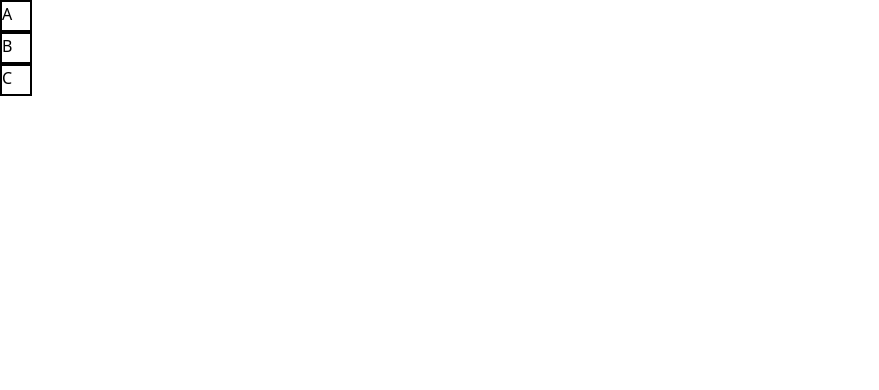
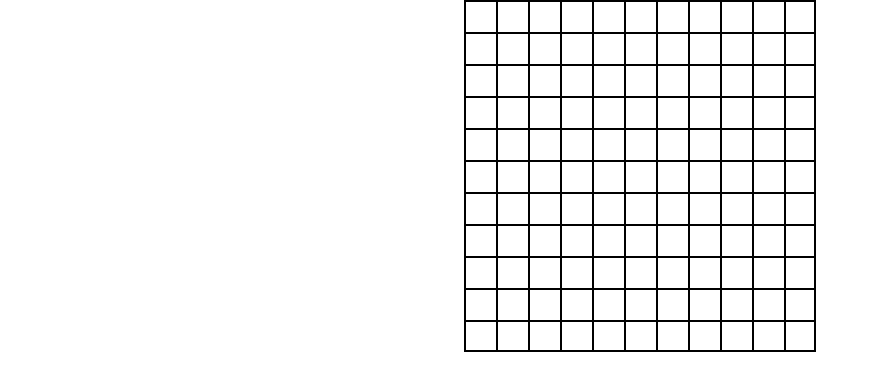
Before and after one commit to zachm01/wordcrosser, a React (Vite) app: page / in a window 1280 px wide. Shown: the top 390 px of the page, without its empty margins (0-879 px from the left). Built offline with nearby package versions, Linux system fonts and the light colour scheme.

Commit message:
Add super basic puzzle render

```diff
--- a/src/App.tsx
+++ b/src/App.tsx
@@ -1,14 +1,30 @@
 import { useState } from 'react'
-import { Cell } from './cell'
+import { Puzzle } from './puzzle'
 
 function App() {
-  const [count, setCount] = useState(0)
+  const [rowTexts, setRowTexts] = useState([
+    '            ',
+    '            ',
+    '            ',
+    '            ',
+    '            ',
+    '            ',
+    '            ',
+    '            ',
+    '            ',
+    '            ',
+    '            ',
+    '            ',
+    '            ',
+    '            ',
+  ])
 
   return (
-    <div>
-      <Cell content="a" />
-      <Cell content="b" />
-      <Cell content="c" />
+    <div className='flex items-center justify-center'>
+      <Puzzle
+        boxDims={[11, 11]}
+        rowTexts={rowTexts}
+      />
     </div>
   )
 }
--- a/src/cell.tsx
+++ /dev/null
@@ -1,19 +0,0 @@
-interface CellProps {
-  content: string
-  solid?: boolean
-  isRebus?: boolean
-}
-
-export function Cell(props: CellProps) {
-  let content = props.content.toUpperCase()
-
-  if (content && !props.isRebus) {
-    content = content.charAt(0)
-  }
-
-  return (
-    <div className="w-8 h-8 border-2 border-black bg-white text-black">
-      {content}
-    </div>
-  )
-}
--- /dev/null
+++ b/src/puzzle.tsx
@@ -0,0 +1,28 @@
+import { useState } from "react"
+import { Row } from "./row"
+
+interface PuzzleProps {
+  boxDims: [number, number] // [width, height] of puzzle's enclosing box
+  rowTexts: string[]
+  shape?: string[] // if left blank, the shape of the puzzle will be a rectangle defined by `boxDims`
+}
+
+export function Puzzle(props: PuzzleProps) {
+  const [rowTexts, setRowTexts] = useState<string[]>(props.rowTexts)
+  const w = props.boxDims[0]
+  const h = props.boxDims[1]
+
+  console.log(`here: ${rowTexts}`)
+
+  return (
+    <div>
+      { rowTexts.map((text, j) => {
+        if (j < h) return (
+        <div key={j}>
+          <Row text={text} length={w} isBottom={j === h - 1} />
+        </div>
+        )}
+      )}
+    </div>
+  )
+}
--- /dev/null
+++ b/src/row.tsx
@@ -0,0 +1,45 @@
+import { useState } from "react"
+
+interface RowProps {
+  length: number
+  text: string
+  isBottom?: boolean
+}
+
+export function Row(props: RowProps) {
+  const [text, setText] = useState<string>(props.text)
+  if (text.length < props.length) { setText(text.concat(' '.repeat(props.length - text.length))) }
+
+  function renderCell(char: string, i: number) {
+    const isBlock = char.trim() === '.'
+    const isLast = i === props.length - 1
+    const content = isBlock ? '' : char.at(0).toUpperCase()
+
+    let borderStyle = `border-black border-l-2 border-t-2 ${props.isBottom ? 'border-b-2' : ''} ${isLast ? 'border-r-2' : ''}`
+
+    function handleClick() {
+      let replaceChar = '.'
+      if (text.charAt(i) === '.') {
+        replaceChar = ' '
+      }
+      const array = text.split('').map((value, ix) => { return (ix == i) ? replaceChar : value})
+      setText(array.join(''))
+    }
+
+    return (
+      <div
+        key={i}
+        className={`w-8 h-8 ${isBlock ? 'bg-black' : 'bg-white'} ${borderStyle} flex items-center justify-center hover:cursor-pointer`}
+        onClick={handleClick}
+      >
+        {content}
+      </div>
+    )
+  }
+
+  return (
+    <div className="flex flex-row">
+      { text.split('').map((char, i) => {if (i < props.length) { return renderCell(char, i) }}) }
+    </div>
+  )
+}
```
